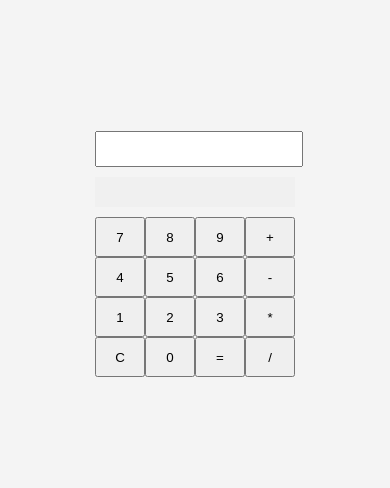
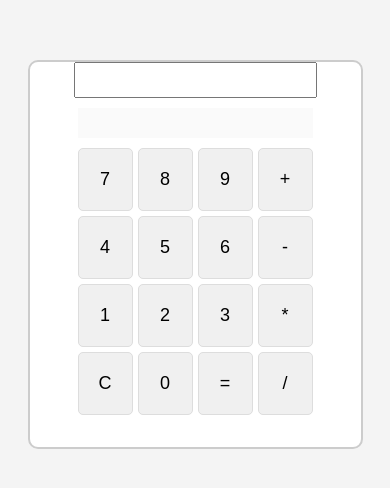
Before and after one commit to Dheeraj2002kumar/XCalculator, a React (Create React App) app in the folder calculator-app/: page / in a window 390 px wide. Shown: the part 168-656 px from the top of the page. Built offline with nearby package versions, Linux system fonts and the light colour scheme.

Commit message:
Refactor Calculator.css: streamline styles, enhance layout, and improve button responsiveness

```diff
--- a/calculator-app/src/Calculator.css
+++ b/calculator-app/src/Calculator.css
@@ -1,45 +1,42 @@
-/* .App{
-  display: flex;
-  justify-content: center;
-  align-items: center;
-  height: 100vh;
-  background-color: #f4f4f4;
-}
-
-.calculator{
+.calculator {
   display: flex;
   flex-direction: column;
   align-items: center;
   border: 2px solid #ccc;
-  padding: 20px;
+  padding-bottom: 2rem;
+  padding-left: 3rem;
+  padding-right: 3rem;
   border-radius: 10px;
   background-color: white;
 }
 
-.input input{
-
+.heading{
+  color: blue;
+}
+input {
+  width: 100%;
+  height: 30px;
   text-align: left;
-  padding: 5px;
-  border: 1px solid black;
-  border-radius: 5px;
+  margin-bottom: 10px;
 }
 
-.result input{
+.result {
+  width: 100%;
+  height: 30px;
+  background: #fafafa;
+  color: #9c9999;
   text-align: center;
-  font-size: 20px;
-  padding: 10px;
-  border: none;
-  color: #928d8d;
+  margin-bottom: 10px;
+  line-height: 30px;
 }
 
-.buttons{
+.buttons {
   display: grid;
-  grid-template-columns: repeat(4, 80px);
-  gap: 10px;
-
+  grid-template-columns: repeat(4, 1fr);
+  gap: 5px;
 }
 
-.button{
+button {
   font-size: 18px;
   padding: 20px;
   background-color: #f0f0f0;
@@ -53,39 +50,5 @@ button:hover{
 }
 
 .button:active{
-  background-color: #d0d0d0;;
-} */
-
-
-
-
-.calculator {
-  width: 200px;
-  margin: 0 auto;
+  background-color: #d0d0d0;
 }
-
-input {
-  width: 100%;
-  height: 30px;
-  text-align: right;
-  margin-bottom: 10px;
-}
-
-.result {
-  width: 100%;
-  height: 30px;
-  background: #f0f0f0;
-  text-align: right;
-  margin-bottom: 10px;
-  line-height: 30px;
-}
-
-.buttons {
-  display: grid;
-  grid-template-columns: repeat(4, 1fr);
-}
-
-button {
-  width: 100%;
-  height: 40px;
-}
```
